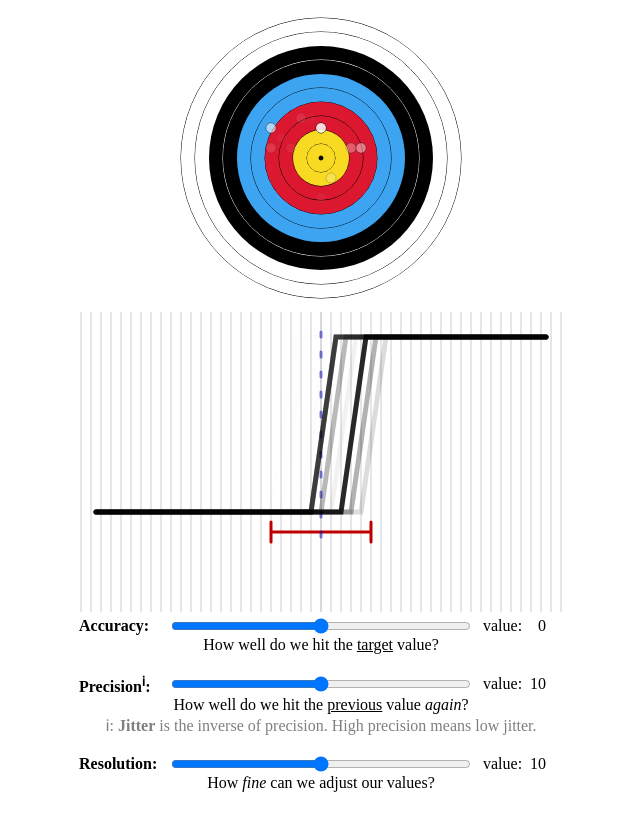
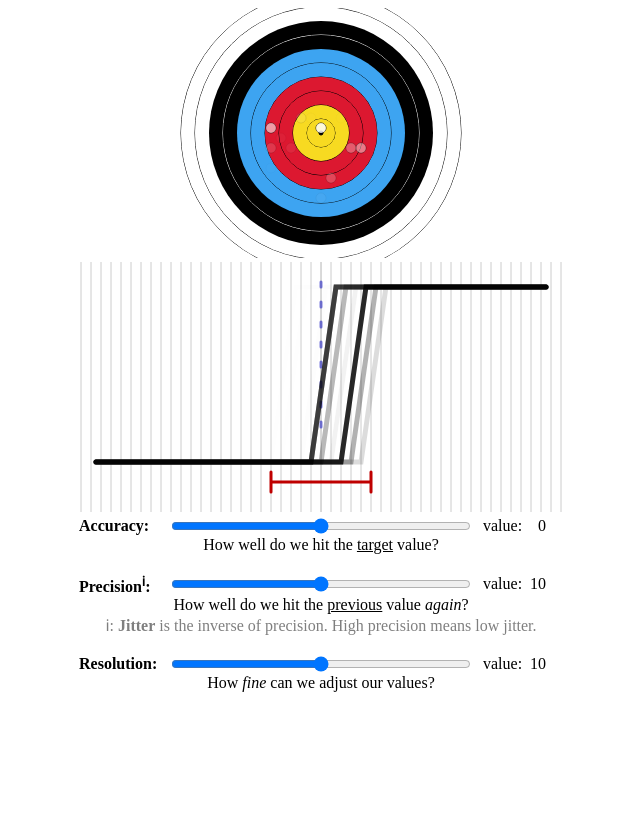
Before and after one commit to RERossel/JavaScript-Jitter, a plain HTML site: page index.html in a window 1280 px wide. Shown: the whole page, without its empty margins (319-959 px from the left). Drawn offline with Linux system fonts and the light colour scheme.

Commit message:
Changed vertical size to 250px

```diff
--- a/index.html
+++ b/index.html
@@ -36,11 +36,11 @@
 <body>
 
     <div>
-        <canvas id="canvas_bullseye" width="500" height="300"></canvas>
+        <canvas id="canvas_bullseye" width="500" height="250"></canvas>
     </div>
 
     <div>
-        <canvas id="canvas_wavefrom" width="500" height="300"></canvas>
+        <canvas id="canvas_wavefrom" width="500" height="250"></canvas>
     </div>
 
     <div class="slider_container">
```
